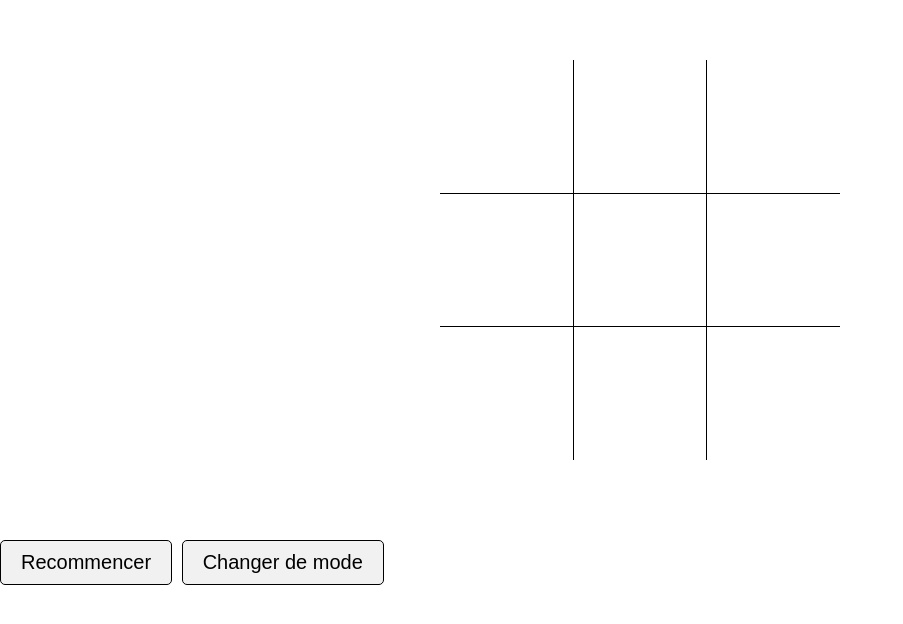
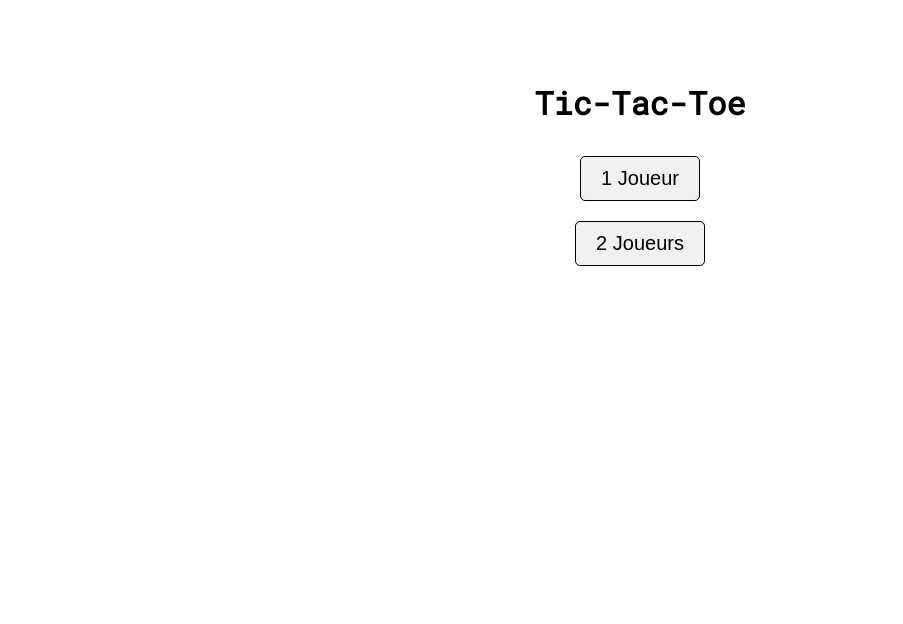
Before and after one commit to NYKEAU/morpion, a plain HTML site: page index.html in a window 1280 px wide. Shown: the part 140-764 px from the top of the page, without its empty margins (0-903 px from the left). Drawn offline with Linux system fonts and the light colour scheme; the site is published under a folder, as on GitHub Pages, so addresses that start at the root find nothing.

Commit message:
Update index.html

```diff
--- a/index.html
+++ b/index.html
@@ -45,6 +45,6 @@
     </main>
 </body>
 
-<script type="text/javascript" src="/JS/index.js"></script>
+<script type="text/javascript" src="JS/index.js"></script>
 
 </html>
```
